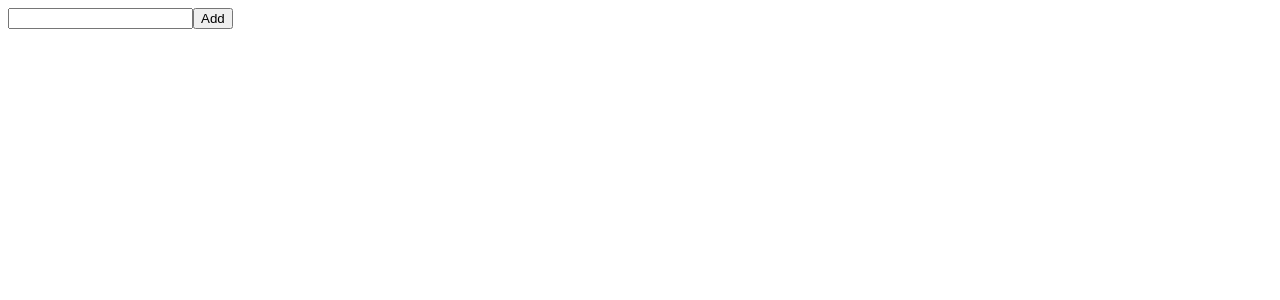
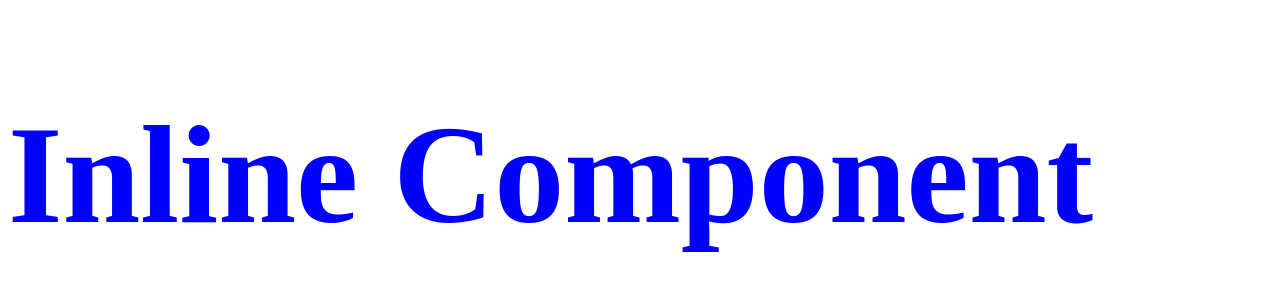
Before and after one commit to HWaruguru/todo-, a React (Vite) app: page / in a window 1280 px wide. Shown: the top 300 px of the page. Built offline with nearby package versions, Linux system fonts and the light colour scheme.

Commit message:
add inline styling

```diff
--- a/src/App.jsx
+++ b/src/App.jsx
@@ -1,10 +1,12 @@
+import InlineComponent from "./components/InlineComponent";
 import Todo from "./components/Todo";
 
 function App() {
   return (
     <>
       <div>
-        <Todo />
+        {/* <Todo /> */}
+        <InlineComponent />
       </div>
     </>
   );
--- /dev/null
+++ b/src/components/InlineComponent.jsx
@@ -0,0 +1,9 @@
+const header = { color: "blue", fontSize: "140px"}
+
+export default function InlineComponent() {
+  return (
+    <div>
+      <h1 style={header}>Inline Component</h1>
+    </div>
+  );
+}
--- a/src/components/Todo.jsx
+++ b/src/components/Todo.jsx
@@ -1,4 +1,5 @@
 import { useState } from "react";
+import TodoItem from "./TodoItem";
 
 export default function Todo() {
   const [todo, setTodo] = useState("");
@@ -18,7 +19,7 @@ export default function Todo() {
         />
         <button type="submit">Add</button>
       </form>
-      {todos.map(item=><h3>{item}</h3>)}
+      {todos.map(item=><TodoItem key={item} item={item}/>)}
     </div>
   );
 }
--- /dev/null
+++ b/src/components/TodoItem.jsx
@@ -0,0 +1,3 @@
+export default function TodoItem({item}){
+    return <h3>{item}</h3>
+}
```
